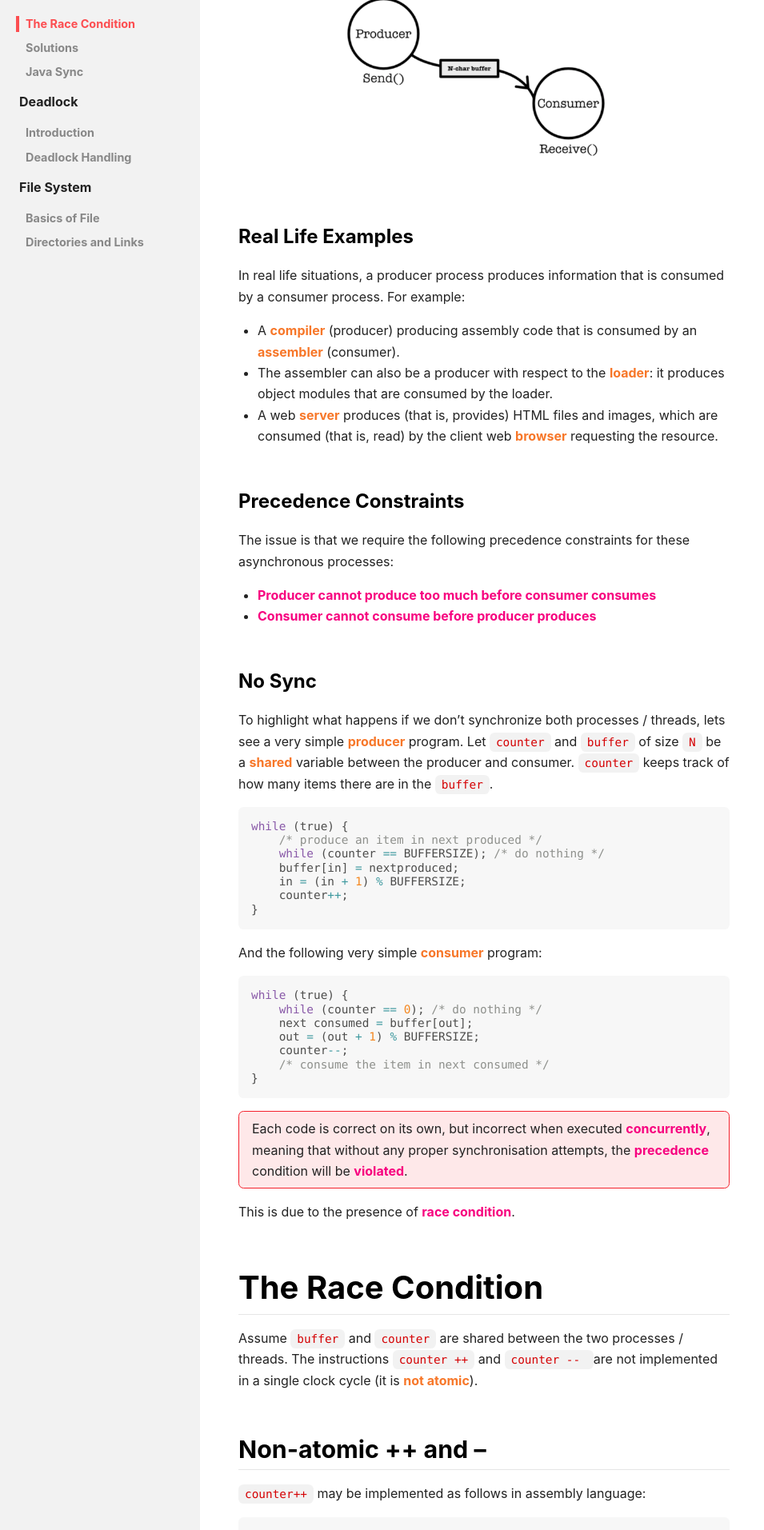
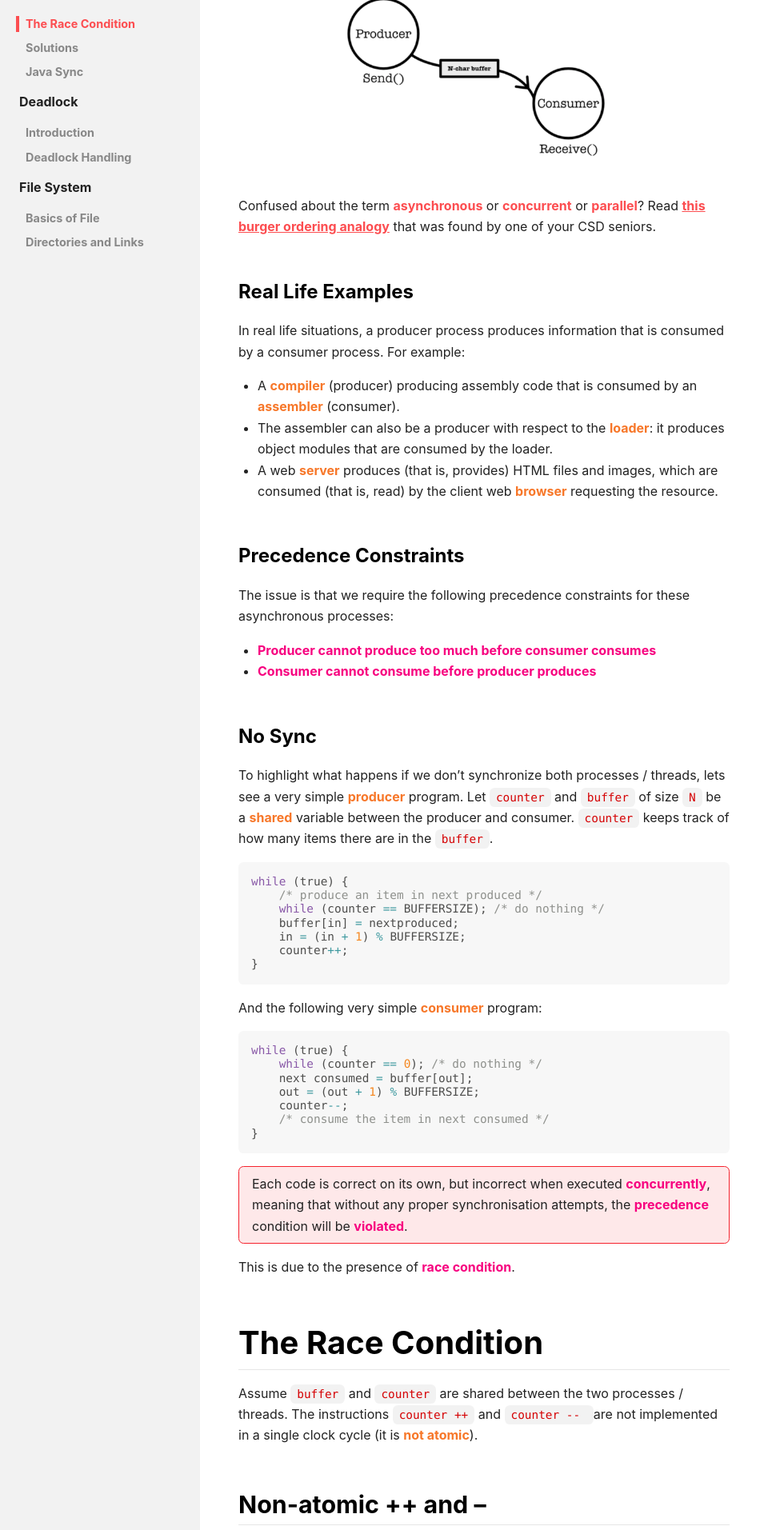
Before and after one commit to natalieagus/50005-2023, a Jekyll site: the page built from _os_notes/week4-1_Synchronization.md, in a window 1280 px wide. Shown: the part 560-2473 px from the top of the page at 80% size, without its empty margins (0-955 px from the left). Built offline with Jekyll 4.4.1, drawn with Linux system fonts in a browser that asks for light colours; nearby versions of some CDN libraries; some of the changed text lies outside the part shown.

Commit message:
feat: add concurrent/parallel burger analogy

````diff
--- a/_os_notes/week4-1_Synchronization.md
+++ b/_os_notes/week4-1_Synchronization.md
@@ -5,10 +5,10 @@ key: os-notes-week4_synchronization
 layout: article
 nav_key: os_notes
 sidebar:
-   nav: os_notes
+  nav: os_notes
 license: false
 aside:
-   toc: true
+  toc: true
 show_edit_on_github: false
 show_date: false
 ---
@@ -22,19 +22,26 @@ Asynchronous and concurrent: both processes or threads make progress, but we can
 
 <img src="/50005/assets/images/week4/1.png"  class="center_seventy"/>
 
+Confused about the term **asynchronous** or **concurrent** or **parallel**? Read [this burger ordering analogy](https://fastapi.tiangolo.com/async/) that was found by one of your CSD seniors.
+{:.highlight}
 
 ### Real Life Examples
+
 In real life situations, a producer process produces information that is consumed by a consumer process. For example:
-* A <span style="color:#f77729;"><b>compiler</b></span> (producer) producing assembly code that is consumed by an <span style="color:#f77729;"><b>assembler</b></span> (consumer).
-* The assembler can also be a producer with respect to the <span style="color:#f77729;"><b>loader</b></span>: it produces object modules that are consumed by the loader.
-* A web <span style="color:#f77729;"><b>server</b></span> produces (that is, provides) HTML files and images, which are consumed (that is, read) by the client web <span style="color:#f77729;"><b>browser</b></span> requesting the resource.
+
+- A <span style="color:#f77729;"><b>compiler</b></span> (producer) producing assembly code that is consumed by an <span style="color:#f77729;"><b>assembler</b></span> (consumer).
+- The assembler can also be a producer with respect to the <span style="color:#f77729;"><b>loader</b></span>: it produces object modules that are consumed by the loader.
+- A web <span style="color:#f77729;"><b>server</b></span> produces (that is, provides) HTML files and images, which are consumed (that is, read) by the client web <span style="color:#f77729;"><b>browser</b></span> requesting the resource.
 
 ### Precedence Constraints
+
 The issue is that we require the following precedence constraints for these asynchronous processes:
-* <span style="color:#f7007f;"><b>Producer cannot produce too much before consumer consumes </b></span>
-* <span style="color:#f7007f;"><b>Consumer cannot consume before producer produces</b></span>
+
+- <span style="color:#f7007f;"><b>Producer cannot produce too much before consumer consumes </b></span>
+- <span style="color:#f7007f;"><b>Consumer cannot consume before producer produces</b></span>
 
 ### No Sync
+
 To highlight what happens if we don’t synchronize both processes / threads, lets see a very simple <span style="color:#f77729;"><b>producer</b></span> program. Let `counter` and `buffer` of size `N` be a <span style="color:#f77729;"><b>shared</b></span> variable between the producer and consumer. `counter` keeps track of how many items there are in the `buffer`.
 
 ```cpp
@@ -48,6 +55,7 @@ while (true) {
 ```
 
 And the following very simple <span style="color:#f77729;"><b>consumer</b></span> program:
+
 ```cpp
 while (true) {
     while (counter == 0); /* do nothing */
@@ -64,9 +72,11 @@ Each code is correct on its own, but incorrect when executed <span style="color:
 This is due to the presence of <span style="color:#f7007f;"><b>race condition</b></span>.
 
 # The Race Condition
+
 Assume `buffer` and `counter` are shared between the two processes / threads. The instructions `counter ++` and `counter -- `are not implemented in a single clock cycle (it is <span style="color:#f77729;"><b>not atomic</b></span>).
 
 ## Non-atomic ++ and --
+
 `counter++` may be implemented as follows in assembly language:
 
 ```armasm
@@ -76,6 +86,7 @@ ST(R2, counter)
 ```
 
 ## Race Condition Outcome 1
+
 The execution between `counter ++ `and `counter --` can therefore be <span style="color:#f7007f;"><b>interleaved</b></span>. For example assuming the original value of `counter` is `4` and that there’s only 1 CPU, the following interleaved execution between the two may happen may happen:
 
 ```armasm
@@ -93,7 +104,9 @@ ST(R2, counter)  | value 3 is stored at counter
 Therefore the final value of the `counter` is `3`.
 
 ## Race Condition Outcome 2
+
 We can try another combination of interleaved execution:
+
 ```armasm
 LDR(counter, R2) | Producer executes, then interrupted R2’s content:4
 ...IRQ on producer, save state, restore consumer
@@ -104,16 +117,19 @@ ST(R2, counter)  | value 3 is stored at counter
 ADDC(R2, 1, R2)  | R2 contains 5
 ST(R2, counter)  | value 5 is stored at counter
 ```
+
 Therefore in the case above, the final value of the `counter` is `5`.
 
 You may easily find that the value of the counter can be 4 as well through other combinations of interleaved execution of `counter ++` and `counter --`.
 
 Hence the value of the counter <span style="color:#f7007f;"><b>depends on the order of execution</b></span> that is out of the user's control (the order of execution depends on the kernel’s scheduling handler, unknown to the user).
+
 > In such a situation <span style="color:#f7007f;"><b>where several processes access and manipulate the same data concurrently and the outcome of the execution depends on the particular order in which the access takes place</b></span>, is called a <span style="color:#f7007f;"><b>race condition</b></span>.
 
 A race condition is <span style="color:#f7007f;"><b>NOT desirable</b></span>. We need to perform process <span style="color:#f7007f;"><b>synchronization</b></span> and <span style="color:#f7007f;"><b>coordination</b></span> among cooperating processes (or equivalently, threads cooperation) to avoid the race condition.
 
 # The Critical Section Problem
+
 We define the <span style="color:#f7007f;"><b>regions</b></span> in a program whereby atomicity must be guaranteed as the <span style="color:#f7007f;"><b>critical section</b></span>.
 {:.error}
 
@@ -122,29 +138,37 @@ Consider a system consisting of `n` processes `{P0, P1,..., Pn−1}`. Each proce
 In the consumer producer sample code above, the critical section in the producer’s code is the instruction `counter++` while the critical section in the consumer’s code is `counter-—`.
 
 In the critical section the (asynchronous) processes may be:
-* Changing <span style="color:#f77729;"><b>common</b></span> variables,
-* Updating a <span style="color:#f77729;"><b>shared</b></span> table,
-* Writing to a <span style="color:#f77729;"><b>common</b></span> file, and so on.
+
+- Changing <span style="color:#f77729;"><b>common</b></span> variables,
+- Updating a <span style="color:#f77729;"><b>shared</b></span> table,
+- Writing to a <span style="color:#f77729;"><b>common</b></span> file, and so on.
 
 To support the CS, we need to design a <span style="color:#f77729;"><b>protocol</b></span> that the processes can use to cooperate or synchronize.
+
 > It is a challenging problem to <span style="color:#f77729;"><b>guarantee</b></span> a critical section. Therefore, having a critical section in your program is a <span style="color:#f77729;"><b>problem</b></span>, and it requires complex synchronisation solutions.
 
 There are <span style="color:#f77729;"><b>two</b></span> basic forms of synchronization:
-* <span style="color:#f77729;"><b>The mutual exclusion</b></span>: No other processes can execute the critical section if there is already one process executing it.
-* <span style="color:#f77729;"><b>Condition synchronization</b></span>: Synchronize the execution of a process in a CS based on certain conditions instead.
+
+- <span style="color:#f77729;"><b>The mutual exclusion</b></span>: No other processes can execute the critical section if there is already one process executing it.
+- <span style="color:#f77729;"><b>Condition synchronization</b></span>: Synchronize the execution of a process in a CS based on certain conditions instead.
 
 ## Requirements for CS Solution
+
 A solution to guarantee a critical-section must satisfy the following three requirements:
-* <span style="color:#f77729;"><b>Mutual exclusion</b></span> (mutex): No other processes can execute the critical section if there is already one process executing it (in the case of condition synchronization, this is adjusted accordingly)
-* <span style="color:#f77729;"><b>Progress</b></span>: If there’s no process in the critical section, and some other processes wish to enter, we need to grant this permission and we cannot postpone the permission indefinitely.
-* <span style="color:#f77729;"><b>Bounded waiting</b></span>: If process A has requested to enter the CS, there exists a bound on the number of times other processes are allowed to enter the CS before A. This implies that CS is also of a finite length, it cannot loop forever and will exit after a finite number of instructions.
+
+- <span style="color:#f77729;"><b>Mutual exclusion</b></span> (mutex): No other processes can execute the critical section if there is already one process executing it (in the case of condition synchronization, this is adjusted accordingly)
+- <span style="color:#f77729;"><b>Progress</b></span>: If there’s no process in the critical section, and some other processes wish to enter, we need to grant this permission and we cannot postpone the permission indefinitely.
+- <span style="color:#f77729;"><b>Bounded waiting</b></span>: If process A has requested to enter the CS, there exists a bound on the number of times other processes are allowed to enter the CS before A. This implies that CS is also of a finite length, it cannot loop forever and will exit after a finite number of instructions.
 
 ## Properties
+
 The requirements above result in the following property to a CS solution:
-* <span style="color:#f77729;"><b>Safety</b></span> property: no race condition
-* <span style="color:#f77729;"><b>Liveness</b></span> property: a program with proper CS solution will not hang forever (because technically no progress IS mutex).
+
+- <span style="color:#f77729;"><b>Safety</b></span> property: no race condition
+- <span style="color:#f77729;"><b>Liveness</b></span> property: a program with proper CS solution will not hang forever (because technically no progress IS mutex).
 
 ## Solution Template
+
 The solution template to a CS problem is as follows:
 
 ```cpp
@@ -160,10 +184,11 @@ while(true){
 ```
 
 The protocol to approach a CS in general causes the process to:
-* <span style="color:#f77729;"><b>Request</b></span> for permission to enter the section (entry section).
-* <span style="color:#f77729;"><b>Execute</b></span> the critical section when the request is granted
-* <span style="color:#f77729;"><b>Exit </b></span> the CS solution
-* There may exist an *remainder* section
 
-The rest of the program that is not part of the critical section  is called the <span style="color:#f77729;"><b>remainder</b></span> section.
+- <span style="color:#f77729;"><b>Request</b></span> for permission to enter the section (entry section).
+- <span style="color:#f77729;"><b>Execute</b></span> the critical section when the request is granted
+- <span style="color:#f77729;"><b>Exit </b></span> the CS solution
+- There may exist an _remainder_ section
+
+The rest of the program that is not part of the critical section is called the <span style="color:#f77729;"><b>remainder</b></span> section.
 {:.warning}
````
